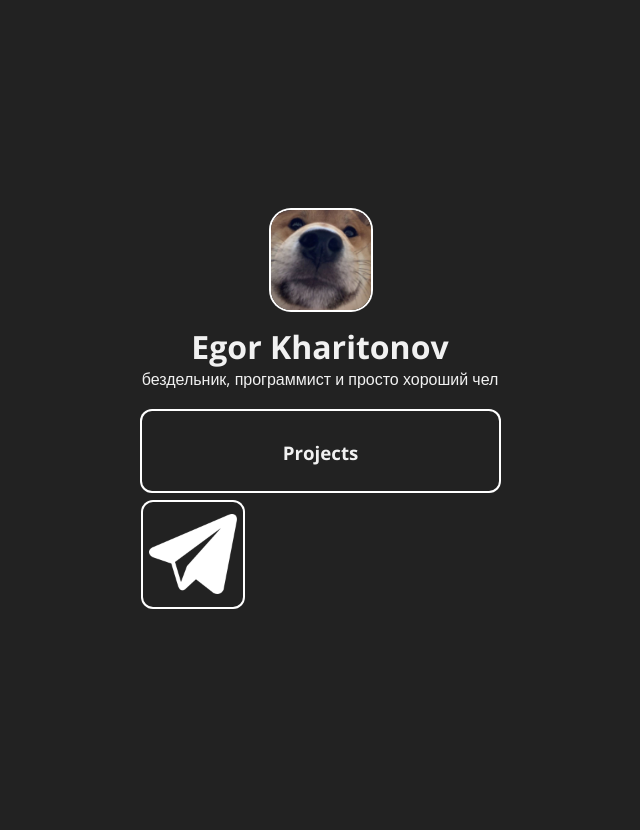
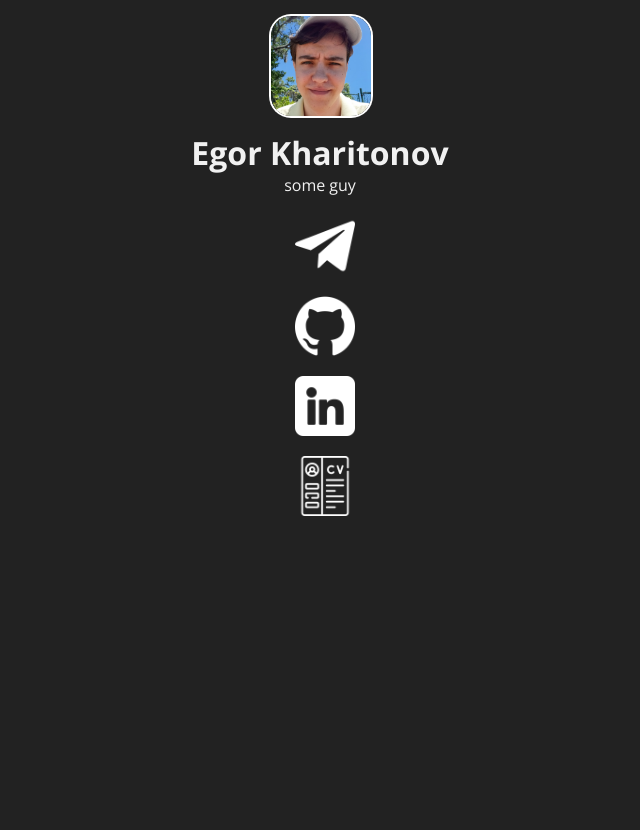
Before and after one commit to kharitonov-egor/kharitonovegor.com, a PHP site: page / in a window 1280 px wide. Shown: the whole page, without its empty margins (320-960 px from the left). After the commit the page ends 516 px from the top, so only its background shows below. Run offline with PHP 8.4, Linux system fonts and the light colour scheme.

Commit message:
new site: no js, no language or theme changer, less words, more links, my face

```diff
--- a/index.html
+++ b/index.html
@@ -20,26 +20,41 @@
     <body id="body">
 
         <div class="container" id="container">
+
             <header>
-                <img src="images/ava.jpg" class="icon">
+                <img src="images/me.jpg" class="icon">
                 <h1>Egor Kharitonov</h1>
-                <p>бездельник, программист и просто хороший чел</p>
+                <p>some guy</p>
             </header>
 
-            <div class="Mainsection">
-                <h3 class="textMain">Projects</h3>
-            </div>
+            <main>
 
-            <div class="footersection">
-                <div class="linkIconsWrapper">
-                    <a href="https://t.me/kharitonov_egor" target="_blank">
-                        <img src="images/tg.png" class="linkIcons">
-                    </a>
-                </div>
-            </div>
+                <a href="https://kharitonovegor.xyz/tg" target="_blank">
+                    <img src="images/tg.png" width="60" height="60" class="SocialIcons">
+                </a>
+
+                <a href="https://kharitonovegor.xyz/git" target="_blank">
+                    <img src="images/github.png" width="60" height="60" class="SocialIcons">
+                </a>
+
+                <a href="https://kharitonovegor.xyz/link" target="_blank">
+                    <img src="images/linkedin.png" width="60" height="60" class="SocialIcons">
+                </a>
+
+                <a href="https://kharitonovegor.xyz/cv" target="_blank">
+                    <img src="images/cv.png" width="60" height="60" class="SocialIcons">
+                </a>
+
+            </main>
+
 
         <script src="script.js"></script>
 
     </body>
-
+<!--
+<div> Icons made by <a href="https://www.flaticon.com/authors/pixel-perfect" title="Pixel perfect"> Pixel perfect </a> from <a href="https://www.flaticon.com/" title="Flaticon">www.flaticon.com'</a></div>
+<div> undefined <a href="https://www.flaticon.com/authors/pixel-perfect" title="Pixel perfect"> Pixel perfect </a> from <a href="https://www.flaticon.com/" title="Flaticon">www.flaticon.com'</a></div>
+<div> undefined <a href="https://www.flaticon.com/authors/riajulislam" title="riajulislam"> riajulislam </a> from <a href="https://www.flaticon.com/" title="Flaticon">www.flaticon.com'</a></div>
+<div> Icons made by <a href="https://www.freepik.com" title="Freepik"> Freepik </a> from <a href="https://www.flaticon.com/" title="Flaticon">www.flaticon.com'</a></div>
+-->
 </html>
--- a/styles.css
+++ b/styles.css
@@ -10,8 +10,8 @@ html {
 body {
     font-family: 'Open Sans', sans-serif;
     margin: 0;
-    width: 100vw;
-    height: 100vh;
+    width: 100%;
+    height: 100%;
     background-color: #222;
     color: #f1f1f1;
     transition: all 250ms;
@@ -35,7 +35,7 @@ p, h1 {
 }
 header {
     text-align: center;
-    margin-bottom: 20px;
+    margin-bottom: 5px;
 }
 .icon {
     width: 100px;
@@ -45,36 +45,21 @@ header {
     box-shadow: 0 0 0 2px #fff;
     margin-bottom: 10px;
 }
-.Mainsection {
-    text-align: center;
-    width: 100%;
-    height: 80px;
-    margin: 1px 0 0 1px;
-    box-shadow: 0 0 0 2px #fff;
-    border-radius: 10px;
-    margin-bottom: 10px;
+
+a {
+    color: #f1f1f1;
 }
 
-.textMain {
-    margin-top: 29.2px;
-    margin-bottom: 29.2px;
+main {
+    margin: 0;
+    padding: 0;
+    height: 150px;
+    width: 50px;
 }
 
-.linkIcons {
-    width: 100px;
-    height: 100px;
-}
-
-.linkIconsWrapper{
-    float: left;
-    margin: 1px 0 0 1px;
-    box-shadow: 0 0 0 2px #fff;
-    border-radius: 10px;
-}
-
-.footersection {
-    width: 100%;
-    height: 120px;
+.SocialIcons {
+    flex: top;
+    margin-top: 15px;
 }
 
 /* SCROLLING BAR */
```
Also changed, not shown: images/cv.png (added), images/github.png (added), images/linkedin.png (added), images/me.jpg (added), images/tg.png, 1 other file.
